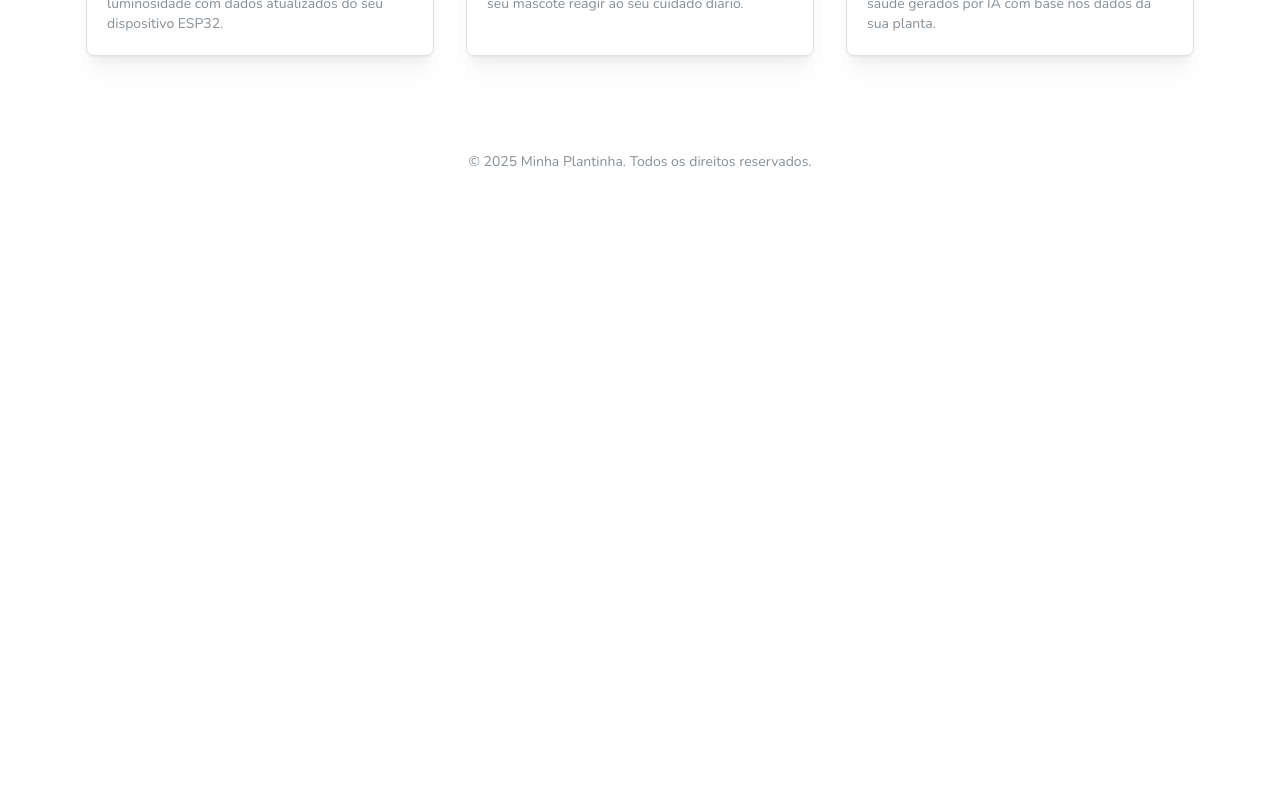
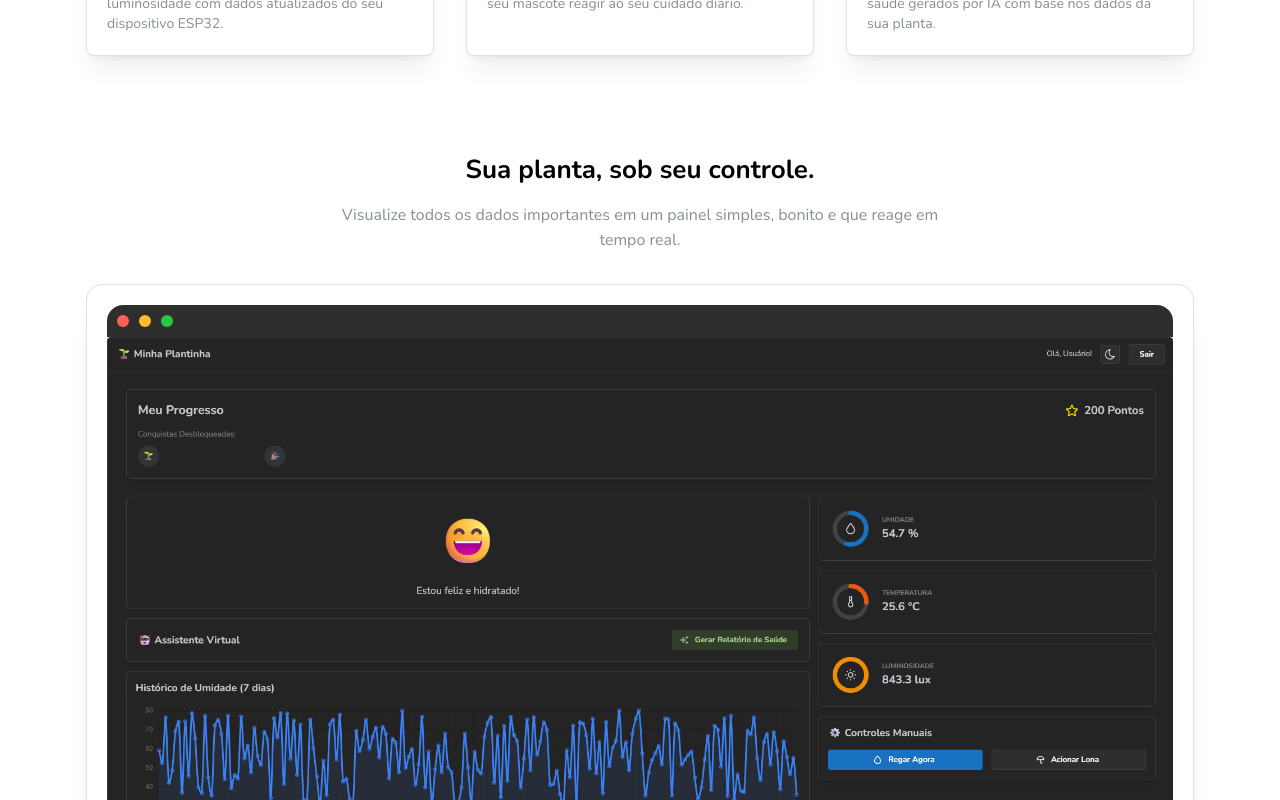
Before and after one commit to salmomascarenhas/minha-plantinha, a React (Vite) app in the folder client/: page / in a window 1280 px wide. Shown: the part 920-1720 px from the top of the page. Before the commit the page ends 1140 px from the top, so only its background shows below. Built offline with nearby package versions, Linux system fonts and the light colour scheme.

Commit message:
feat: add ShowcaseSection component to LandingPage and include associated styles

```diff
--- /dev/null
+++ b/client/src/components/landing/ShowcaseSection.module.css
@@ -0,0 +1,10 @@
+.browserFrame {
+  overflow: hidden;
+  background-color: var(--mantine-color-dark-7);
+}
+
+.browserDot {
+  width: 12px;
+  height: 12px;
+  border-radius: 50%;
+}
--- /dev/null
+++ b/client/src/components/landing/ShowcaseSection.tsx
@@ -0,0 +1,64 @@
+import {
+  Box,
+  Container,
+  Group,
+  Image,
+  Paper,
+  Stack,
+  Text,
+  Title,
+} from "@mantine/core";
+import classes from "./ShowcaseSection.module.css";
+
+export function ShowcaseSection() {
+  return (
+    <Container size="lg" py="xl" my="xl">
+      <Stack align="center" mb="xl">
+        <Title order={2} ta="center">
+          Sua planta, sob seu controle.
+        </Title>
+        <Text c="dimmed" ta="center" maw={600}>
+          Visualize todos os dados importantes em um painel simples, bonito e
+          que reage em tempo real.
+        </Text>
+      </Stack>
+
+      <Paper
+        withBorder
+        radius="lg"
+        shadow="xl"
+        className={classes.browserFrame}
+      >
+        <Box
+          bg="dark.6"
+          p="xs"
+          style={{
+            borderTopLeftRadius: "var(--mantine-radius-lg)",
+            borderTopRightRadius: "var(--mantine-radius-lg)",
+          }}
+        >
+          <Group gap="xs">
+            <Box
+              className={classes.browserDot}
+              style={{ backgroundColor: "#ff5f57" }}
+            />
+            <Box
+              className={classes.browserDot}
+              style={{ backgroundColor: "#febc2e" }}
+            />
+            <Box
+              className={classes.browserDot}
+              style={{ backgroundColor: "#28c840" }}
+            />
+          </Group>
+        </Box>
+
+        <Image
+          src="/images/dashboard-showcase.png"
+          alt="Dashboard da aplicação Minha Plantinha"
+          radius="sm"
+        />
+      </Paper>
+    </Container>
+  );
+}
--- a/client/src/pages/LandingPage.tsx
+++ b/client/src/pages/LandingPage.tsx
@@ -2,6 +2,7 @@ import { Box, Divider } from "@mantine/core";
 import { FeaturesSection } from "../components/landing/FeaturesSection";
 import { HeroSection } from "../components/landing/HeroSection";
 import { PublicFooter } from "../components/landing/PublicFooter";
+import { ShowcaseSection } from "../components/landing/ShowcaseSection";
 
 export function LandingPage() {
   return (
@@ -9,6 +10,7 @@ export function LandingPage() {
       <HeroSection />
       <Divider my="md" />
       <FeaturesSection />
+      <ShowcaseSection />
       <PublicFooter />
     </Box>
   );
```
Also changed, not shown: client/public/images/dashboard-showcase.png (added).
